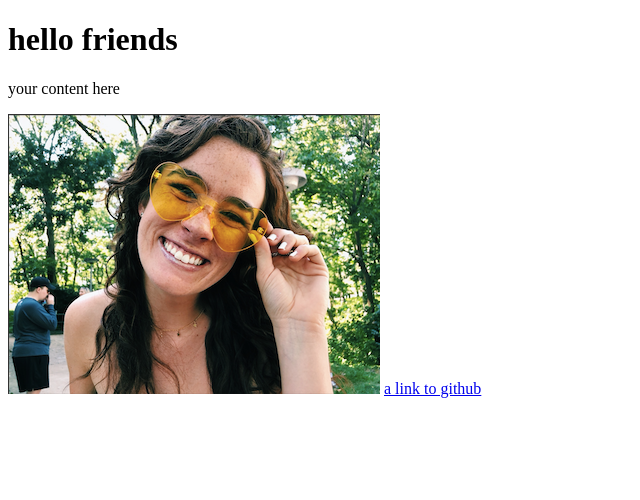
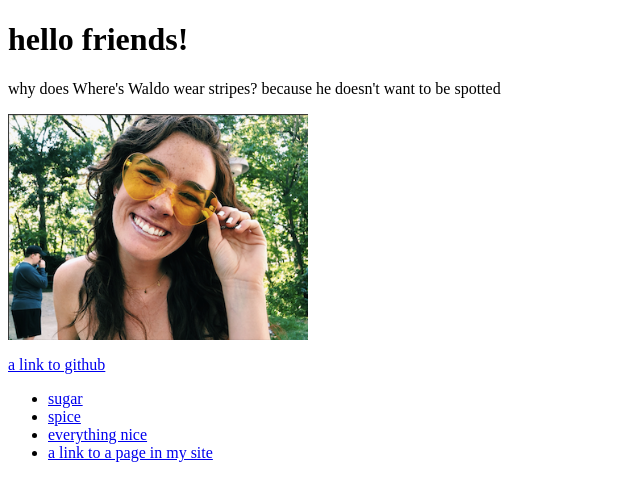
Before and after one commit to J4502-ss20/grace, a plain HTML site: page index.html in a window 1280 px wide. Shown: the whole page, without its empty margins (0-640 px from the left). Drawn offline with Linux system fonts and the light colour scheme.

Commit message:
FInished class example

```diff
--- a/index.html
+++ b/index.html
@@ -11,10 +11,21 @@
 
 <body>
 <!--This is a comment. It won't show up in your browser, only in the page source-->
-  <h1>hello friends</h1>
-	<p> your content here</p>
-  <img src="img/me.png" alt="this is me"/>
+  <h1>hello friends!</h1>
+	<p> why does Where's Waldo wear stripes? because he doesn't want to be spotted</p>
+  <p>
+    <a href="mailto:gkhhcd@mail.missouri.edu">
+      <img src="img/me.png" width="300px" alt="this is me"/>
+  </p>
   <a href="https://github.com/J4502-ss20/grace">a link to github</a>
+
+  <ul>
+    <li><a href="https://www.youtube.com/watch?reload=9&v=09R8_2nJtjg" target="_blank">sugar</a</li>
+    <li><a href="https://www.youtube.com/watch?v=gJLIiF15wjQ" target="_blank">spice</a</li>
+    <li><a href="https://www.standard.co.uk/lifestyle/london-life/why-smiley-face-emojis-should-never-be-used-in-emails-a3612091.html" target="_blank">everything nice<a</li>
+    <li><a href="xhtml_template.html">a link to a page in my site</a></li>
+  </ul>
+
 </body>
 
 
```
Also changed, not shown: 1 other file.
